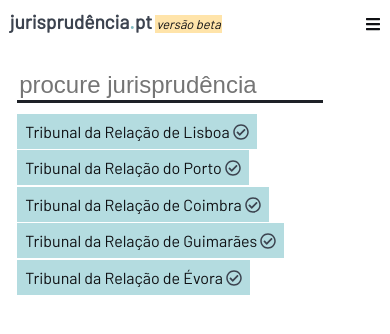
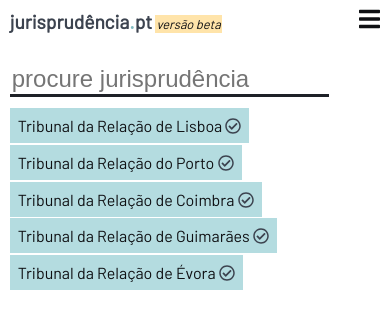
Before and after one commit to EllisBell/juris, a Django app: page / in a window 390 px wide. Shown: the top 334 px of the page. Run offline with Django 3.2, Linux system fonts and the light colour scheme; parts of the project's set-up code (start-up, migrations or seed data) failed here and were passed over; some libraries are stand-ins or nearby versions.

Commit message:
small screen style changes

```diff
--- a/juris-django/jurisapp/static/jurisapp/css/style.css
+++ b/juris-django/jurisapp/static/jurisapp/css/style.css
@@ -22,6 +22,11 @@ body {
 	height: 100%;
 	font-family: 'Barlow', sans-serif;
 	color: #0f1013;
+}
+
+#outer-container {
+	height: 100%;
+	width: 100%;
 }
 
 #all-content {
@@ -77,6 +82,7 @@ header h1 {
 #top-nav {
 	/*float: right;*/
 	margin: 0;
+	padding: 0;
 	position: absolute;
   	bottom: 0;
   	right: 0;
@@ -446,15 +452,18 @@ header h1 {
 	#top-list li {
 		display: block;
 		margin-bottom: 10px;
+		font-size: 1.5rem;
 	}
 
 	#menu-icon {
 		display: block;
 		z-index: 10;
+		font-size: 1.5rem;
 	}
 
 	#menu-close {
 		z-index: 10;
+		font-size: 1.5rem;
 	}
 
 	#searchbox {
@@ -480,12 +489,21 @@ header h1 {
 
 
 @media only screen and (max-width: 524px) {
+	body {
+		overflow-x: hidden;
+	}
+
 	html {
 		font-size: 16px;
 	}
 
 	#all-content {
+		max-width: 100%;
+	}
+
+	header {
 		max-width: 95%;
+		margin: 0 auto;
 	}
 
 	#logo {
@@ -493,9 +511,8 @@ header h1 {
 	}
 
 	#content {
-		max-width: 100%;
-		/*width: 100%;*/
-		padding: 2%;
+		max-width: 95%;
+		margin: 8% auto 0 auto;
 	}
 
 	#searchbox {
@@ -513,13 +530,14 @@ header h1 {
 	}
 
 	.descritor-div {
-	/*	display: block;*/
 		margin-top: 1%;
 		margin-bottom: 1%;
 	}
 
 	#ac-sidebar {
 		margin-bottom: 5%;
+		max-width: 100%;
+		padding-left: 2%;
 	}
 
 	#acordao-main-info {
@@ -529,8 +547,13 @@ header h1 {
 
 	#ac-content {
 		margin: 0 auto;
-		max-width: 95%;
+		max-width: 90%;
 		font-size: 1rem;
 	}
 
+	#termos-container {
+		max-width: 95%;
+		margin: 0 auto 5% auto;
+	}
+
 }
--- a/juris-django/jurisapp/static/jurisapp/js/common.js
+++ b/juris-django/jurisapp/static/jurisapp/js/common.js
@@ -4,13 +4,14 @@ $(document).ready(function() {
 		$("#menu-div").css("display", "block");
 		$("#menu-icon").css("display", "none");
 		$("#menu-close").css("display", "block");
+		$("#outer-container").css("display", "none");
     });
 
     $("#menu-close").click(function(e) {
 		$("#menu-div").css("display", "none");
 		$("#menu-icon").css("display", "block");
 		$("#menu-close").css("display", "none");
-
+		$("#outer-container").css("display", "block");
     });
 
 
--- a/juris-django/jurisapp/templates/jurisapp/base.html
+++ b/juris-django/jurisapp/templates/jurisapp/base.html
@@ -67,7 +67,9 @@
 				</div>
 			</nav>
 		</header>
-		{% block body_block %} {% endblock %}
+		<div id="outer-container">
+			{% block body_block %} {% endblock %}
+		</div>
 	</div>
 </body>
 </html>
```
